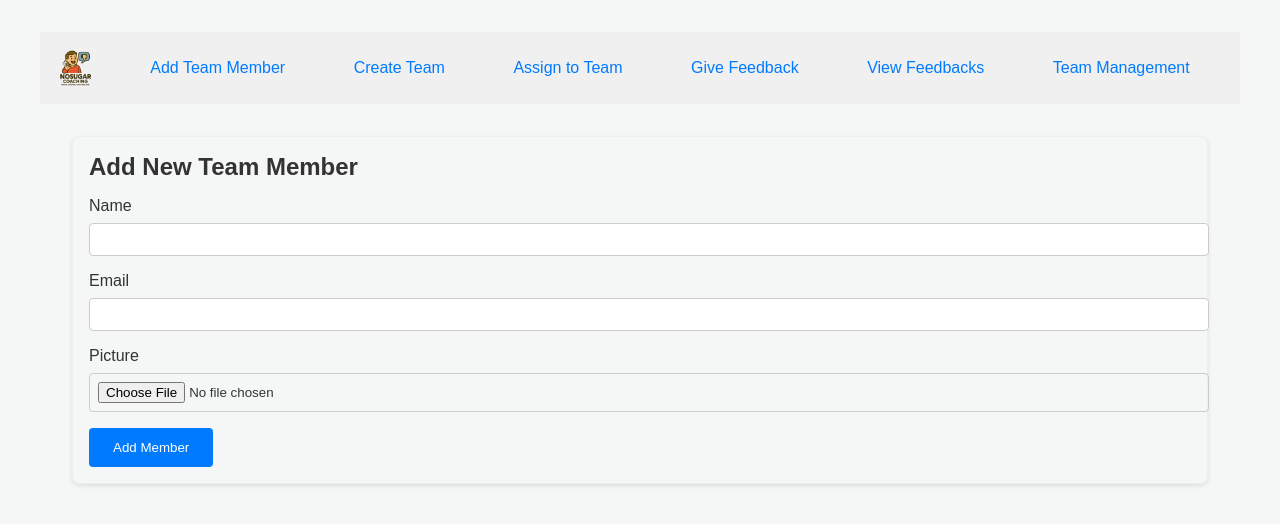
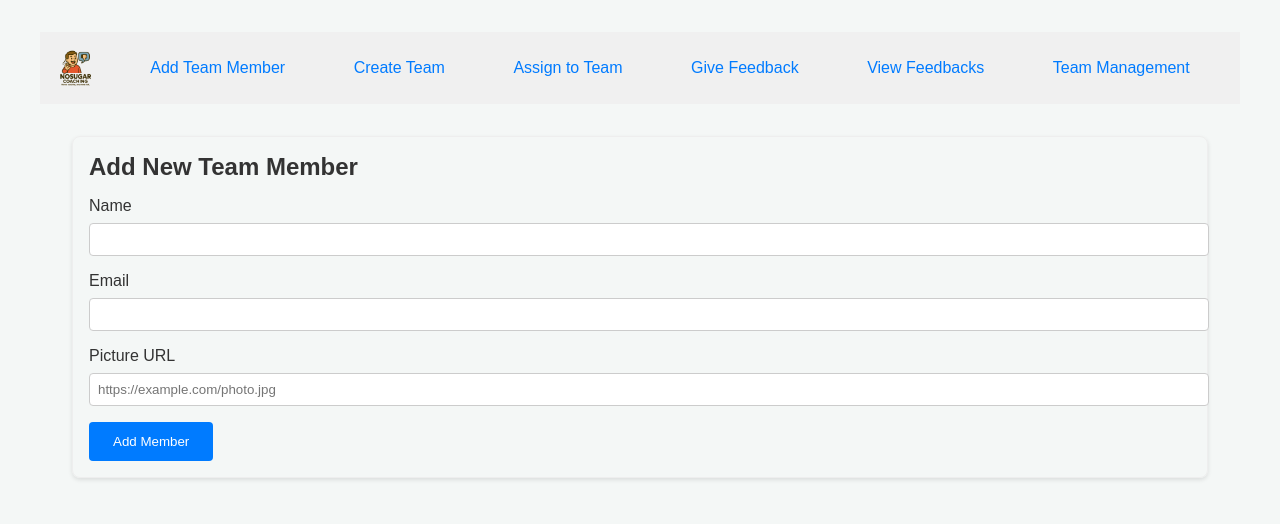
Before and after one commit to diegopacheco/google-jules-poc, a React (Vite) app in the folder frontend/: page /add-member in a window 1280 px wide. Shown: the top 524 px of the page. Built offline with nearby package versions, Linux system fonts and the light colour scheme.

Commit message:
fix: fix backend / backend bug

```diff
--- a/frontend/src/pages/AddTeamMember.tsx
+++ b/frontend/src/pages/AddTeamMember.tsx
@@ -5,7 +5,7 @@ import { toast } from 'react-toastify';
 const AddTeamMember: React.FC = () => {
   const [name, setName] = useState('');
   const [email, setEmail] = useState('');
-  const [picture, setPicture] = useState<File | null>(null);
+  const [pictureUrl, setPictureUrl] = useState('');
   const [message, setMessage] = useState<string | null>(null);
   const [error, setError] = useState<string | null>(null);
 
@@ -14,39 +14,41 @@ const AddTeamMember: React.FC = () => {
     setMessage(null);
     setError(null);
 
-    const formData = new FormData();
-    formData.append('name', name);
-    formData.append('email', email);
-    if (picture) {
-      formData.append('picture_url', picture.name); // Sending file name as picture_url for now
-      // Ideally, you would upload the file to a server and store the URL.
-      // For simplicity, we are sending the file name.
-      // If your backend is set up to handle file uploads directly,
-      // you would append the file itself: formData.append('pictureFile', picture);
-    }
+    const memberData = {
+      name,
+      email,
+      picture_url: pictureUrl
+    };
 
     try {
-      const response = await fetch('http://localhost:8080/members', { // Assuming '/api' prefix for backend
+      const response = await fetch('http://localhost:8080/members/', {  // Added trailing slash
         method: 'POST',
-        body: formData, // FormData will set the Content-Type to multipart/form-data
+        headers: {
+          'Content-Type': 'application/json',
+        },
+        body: JSON.stringify(memberData),
       });
 
       if (!response.ok) {
-        const errorData = await response.json();
-        throw new Error(errorData.error || `HTTP error! status: ${response.status}`);
+        const errorText = await response.text();
+        let errorMessage;
+
+        try {
+          const errorData = JSON.parse(errorText);
+          errorMessage = errorData.error || `HTTP error! status: ${response.status}`;
+        } catch {
+          errorMessage = `HTTP error! status: ${response.status} - ${errorText}`;
+        }
+
+        throw new Error(errorMessage);
       }
 
       const result = await response.json();
       console.log('Success:', result);
       toast.success('Team member added successfully!', { autoClose: 3000 });
-      // setMessage('Team member added successfully!'); // Optionally remove if toast is sufficient
       setName('');
       setEmail('');
-      setPicture(null);
-      const fileInput = document.getElementById('picture-input') as HTMLInputElement;
-      if (fileInput) {
-          fileInput.value = '';
-      }
+      setPictureUrl('');
     } catch (err: any) {
       console.error('Error submitting form:', err);
       setError(err.message || 'Failed to add team member.');
@@ -73,11 +75,11 @@ const AddTeamMember: React.FC = () => {
           required
         />
         <Input
-          label="Picture"
-          type="file"
-          id="picture-input"
-          accept="image/*"
-          onChange={(e) => setPicture(e.target.files ? e.target.files[0] : null)}
+          label="Picture URL"
+          type="url"
+          value={pictureUrl}
+          onChange={(e) => setPictureUrl(e.target.value)}
+          placeholder="https://example.com/photo.jpg"
         />
         <Button type="submit">Add Member</Button>
       </form>
```
Also changed, not shown: 2 other files (tests, documents, lock files or other folders).
